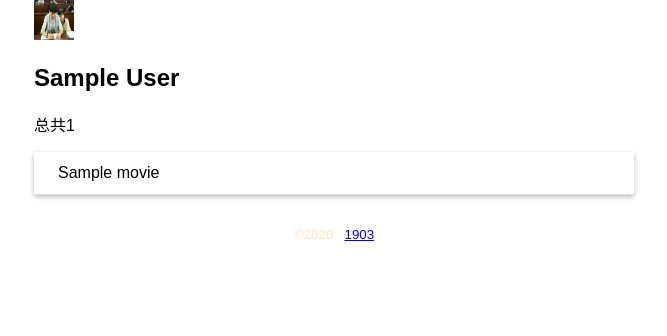
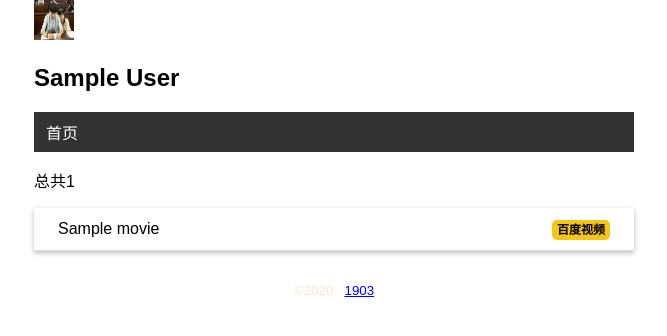
Before and after one commit to yao-yong-kang/flaskweb, a Flask app: page / in a window 1280 px wide. Shown: the top 336 px of the page, without its empty margins (306-973 px from the left). Run offline with Flask 2, Linux system fonts and the light colour scheme; tables that the repository leaves empty hold one stand-in row (values such as "Sample post").

Commit message:
模板继承和错误处理函数和上下文函数

```diff
--- a/day41/watchlist/app.py
+++ b/day41/watchlist/app.py
@@ -31,9 +31,9 @@ class Movie(db.Model):
 @app.route('/')
 def index():
 
-    user=User.query.first() #查询出来用户记录
+    # user=User.query.first() #查询出来用户记录
     movie=Movie.query.all()
-    return render_template('index.html',user=user,movies=movie)
+    return render_template('index.html',movies=movie)
 
 
 #自定义命令
@@ -68,8 +68,14 @@ def forge():
         db.session.add(movie)
     db.session.commit()
 
-#错误处理函数
+#错误内容处理
 @app.errorhandler(404)
 def page_not_find(e):
     user=User.query.first()
     return render_template('404.html',user=user)
+
+#模板上下文处理函数
+@app.context_processor
+def common_user():
+    user=User.query.first()
+    return dict(user=user)
--- a/day41/watchlist/static/css/aa.css
+++ b/day41/watchlist/static/css/aa.css
@@ -33,3 +33,42 @@ footer{
 .movie-list li:hover{
    background-color: #f8f9fa;
 }
+
+nav ul{
+    list-style-type: none;
+    margin: 0;
+    padding: 0;
+    overflow: hidden;
+    background-color: #333333;
+}
+
+nav li{
+    float: left;
+}
+
+nav li a{
+    display: block;
+    color: white;
+    text-align: center;
+    padding: 8px 12px;
+    text-decoration: none;
+}
+
+
+nav li a:hover{
+    background-color: #111111;
+}
+
+.float-right{
+    float: right;
+}
+
+.baidu{
+    font-size: 12px;
+    font-weight: bold;
+    color:black;
+    text-decoration: none;
+    background: #f5c518;
+    border-radius: 5px;
+    padding: 3px 5px;
+}
--- /dev/null
+++ b/day41/watchlist/templates/base.html
@@ -0,0 +1,26 @@
+<!DOCTYPE html>
+<html lang="zh">
+<head>
+    {% block head %}
+    <meta charset="UTF-8">
+    <meta name="viewport" content="width=device-width, initial-scale=1.0">
+    <title>{{user.name}}</title>
+<link rel="stylesheet" href="{{url_for('static',filename='css/aa.css')}}">
+    {% endblock %}
+</head>
+<body>
+    <img src="{{url_for('static',filename='img/5.jpg')}}" alt="" class="tp">
+    <h2>{{user.name}}</h2>
+    <nav>
+        <ul>
+            <li>
+                <a href="{{url_for('index')}}">首页</a>
+            </li>
+        </ul>
+    </nav>
+        {% block content %} {% endblock %}
+        <footer>
+            <small>&copy;2020 &nbsp;&nbsp;<a href="#">1903</a></small>
+        </footer>
+</body>
+</html>
--- a/day41/watchlist/templates/index.html
+++ b/day41/watchlist/templates/index.html
@@ -1,22 +1,15 @@
-<!DOCTYPE html>
-<html lang="zh">
-<head>
-    <meta charset="UTF-8">
-    <meta name="viewport" content="width=device-width, initial-scale=1.0">
-    <title>{{user.name}}</title>
-<link rel="stylesheet" href="{{url_for('static',filename='css/aa.css')}}">
-</head>
-<body>
-    <img src="{{url_for('static',filename='img/5.jpg')}}" alt="" class="tp">
-    <h2>{{user.name}}</h2>
+{% extends 'base.html' %}
+
+{% block content %}
     <p>总共{{movies|length}}</p>
     <ul class='movie-list'>
         {%for movie in movies%}
-        <li>{{movie.title}}</li>
+        <li>
+            {{movie.title}}
+            <span class='float-right'>
+                <a class='baidu' href="http://v.baidu.com/v?word={{movie.title}}&ct=301989888&rn=67&pn=0&db=0&s=0&fbl=800&ie=utf-8&oq={{movie.title}}&f=3&rsp=0" target='_blank'>百度视频</a>
+            </span>
+        </li>
         {% endfor %}
     </ul>
-        <footer>
-            <small>&copy;2020 &nbsp;&nbsp;<a href="#">1903</a></small>
-        </footer>
-</body>
-</html>
+{% endblock %}
```
Also changed, not shown: day41/watchlist/templates/404.html (+5 -16 lines).
